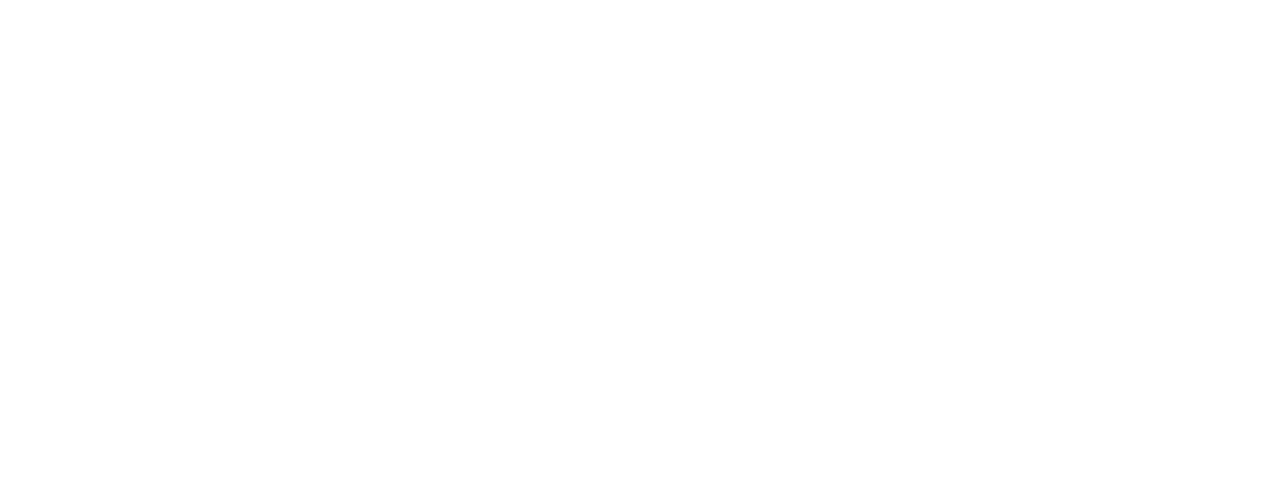
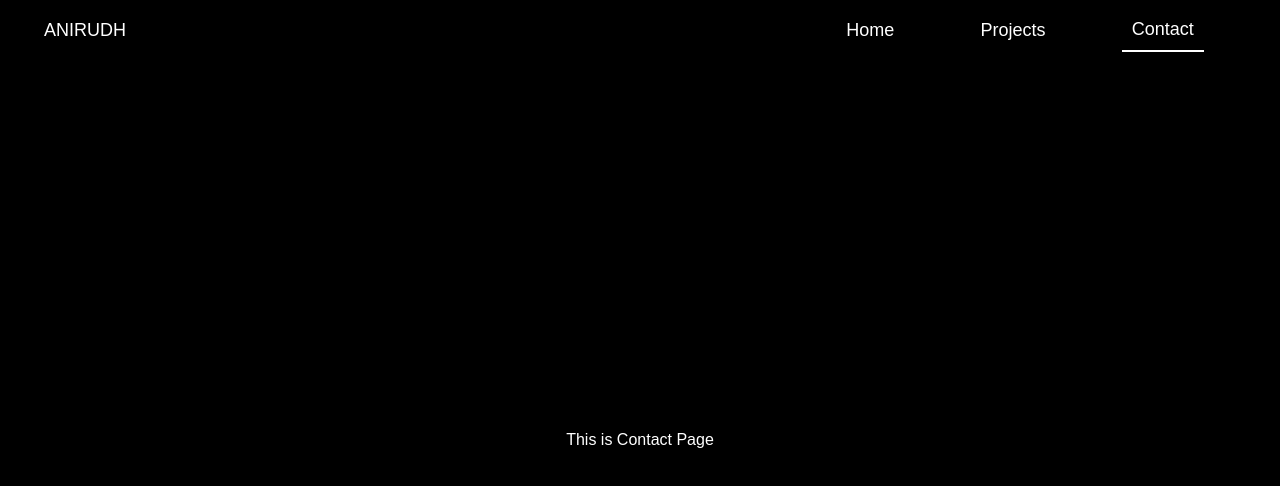
Before and after one commit to Anirudh3167/portfolio, a React (Create React App) app in the folder frontend/: page /contact in a window 1280 px wide. Before the commit this address had no page. Shown: the top 486 px of the page. Built offline with nearby package versions, Linux system fonts and the light colour scheme.

Commit message:
Projects Page created

```diff
--- a/frontend/src/App.js
+++ b/frontend/src/App.js
@@ -2,6 +2,8 @@ import { BrowserRouter,Routes,Route } from 'react-router-dom';
 
 import './App.css';
 import Home from './Home/Home';
+import Contact from './Contact/Contact';
+import Projects from './Projects/Projects';
 
 function App() {
   return (
@@ -10,7 +12,8 @@ function App() {
         <Routes>
 
           <Route path='/' element={<Home />} />
-
+          <Route path='/contact' element={<Contact />} />
+          <Route path='/projects' element={<Projects />} />
         </Routes>
       </BrowserRouter>
     </div>
--- a/frontend/src/Components/Navbar/Navbar.css
+++ b/frontend/src/Components/Navbar/Navbar.css
@@ -53,6 +53,14 @@
     height: 40px;
 }
 
+.NavFixedMenuItem {
+    display: flex;
+    align-items: center;
+    justify-content: center;
+
+    padding: 10px;
+}
+
                                                     /* Side navBar */
 .NavSideBarHamburger {
     position: fixed;
@@ -70,10 +78,16 @@
     padding: 10px;
     background-color: #222;
     z-index: 5;
+    animation: popup 0.5s ease-out forwards;
 }
 
 .activeSideBar {
     background-color: purple;
+}
+
+@keyframes popup {
+    0% {width: 0px; height: 0px;}
+    100% {width: 60px; height: 60px;}
 }
 
 .NavSideBarLine {
@@ -85,6 +99,12 @@
     margin: 4px;
     background-color: silver;
     transition: 1s;
+    animation: popupLine 0.5s ease-in forwards;
+}
+
+@keyframes popupLine {
+    0% {width: 0;}
+    100% {width: 30px;}
 }
 
 .activeSideBar > .TopLine {transform: translateY(5px) rotateZ(45deg);}
@@ -96,7 +116,7 @@
     right: 0px;
     display: flex;
     align-items: center;
-    justify-content: flex-end;
+    justify-content: flex-start;
     flex-direction: column;
 
     width: 100%;
@@ -109,6 +129,7 @@
     color: var(--fg-clr);
     font-size: 20px;
     font-weight: 500;
+    padding-top: 30px;
     z-index: 4;
     transition: 1s;
 }
@@ -138,19 +159,49 @@
     width: 100%;
 }
 
+.NavSideItemContainer {
+    display: flex;
+    align-items: center;
+    justify-content: center;
+    flex-direction: row;
+    flex-wrap: nowrap;
+
+    width: 100%;
+    height: 60px;
+
+    margin: 5px 0;
+}
+
+.NavSideBarCircle {
+    display: flex;
+    align-items: center;
+    justify-content: center;
+
+    width: 20px;
+    height: 20px;
+
+    background-color: var(--fg-clr);
+    border-radius: 50%;
+    padding: 7px;
+}
+
 .NavSideBarItem {
     display: flex;
     align-items: center;
     justify-content: center;
 
-    width: 100%;
+    width: 200px;
     height: 60px;
 
     font-size: 30px;
     font-weight: 800;
     font-family: 'Franklin Gothic Medium', 'Arial Narrow', Arial, sans-serif;
     color: var(--fg-clr);
-    margin: 5px 0;
+}
+
+.activeSideBarLink {
+    list-style: disc;
+    text-decoration: wavy;
 }
 
 .NavSideBarSocial {
@@ -183,4 +234,5 @@
     .NavFixedMenuBtn {display: flex;}
     .NavFixedMenuContainer {display: none;}
     .NavSideBarContainer {top: 0; height: 100vh;}
+    .NavFixedLogoSpace {padding-left: 10px;}
 }
--- a/frontend/src/Components/Navbar/Navbar.jsx
+++ b/frontend/src/Components/Navbar/Navbar.jsx
@@ -1,5 +1,6 @@
 // Module Imports
 import React, { useEffect, useState } from 'react'
+import { Link, useLocation } from 'react-router-dom';
 
 // CSS Imports
 // Rule :- className='Nav<name>'
@@ -7,10 +8,20 @@ import './Navbar.css'
 
 function Navbar() {
   const [menuClicked,setMenuClicked] = useState(false);
-  const [displayHambureger,setDisplayHamburger] = useState(false);
+  const [displayHambureger,setDisplayHamburger] = useState(window.scrollY > 50);
+  const location = useLocation();
+
+  const onscroll = () => {
+    setDisplayHamburger(window.scrollY > 50);
+  };
+
+  // Attach the scroll event listener when the component mounts
   useEffect(() => {
-    window.addEventListener('scroll',onscroll,setDisplayHamburger(window.scrollY > 50))
-  })
+    window.addEventListener('scroll', onscroll);
+    return () => {
+      window.removeEventListener('scroll', onscroll);
+    };
+  }, []);
 
   return (
     <div className='NavWrapper'>
@@ -19,15 +30,15 @@ function Navbar() {
           <div className="NavFixedLogoSpace"> ANIRUDH </div>
           <div className="NavFixedMenuBtn" onClick={() => {setMenuClicked(true)}}> Menu </div>
           <div className="NavFixedMenuContainer">
-            <div className="NavFixedMenuItem"> Home </div>
-            <div className="NavFixedMenuItem"> Projects </div>
-            <div className="NavFixedMenuItem"> Contact </div>
+            <Link to="/" className={`NavFixedMenuItem ${location.pathname === "/" ? "activeLink" : ""}`}> Home </Link>
+            <Link to="/projects" className={`NavFixedMenuItem ${location.pathname === "/projects" ? "activeLink" : ""}`}> Projects </Link>
+            <Link to="/contact" className={`NavFixedMenuItem ${location.pathname === "/contact" ? "activeLink" : ""}`}> Contact </Link>
           </div>
         </div>
 
         {/* Side NavBar on page right side */}
         {
-          displayHambureger ?
+          displayHambureger || menuClicked ?
           <div className={`NavSideBarHamburger ${menuClicked ? "activeSideBar" : ""}`}
           onClick={() => {setMenuClicked(!menuClicked)}}>
             <div className="NavSideBarLine TopLine"></div>
@@ -35,12 +46,20 @@ function Navbar() {
           </div>
           : ""
         }
-        <div className="NavSideBarContainer" style={menuClicked ? {transform:"translateX(0%)",display:"flex"} : {transform:"translateX(100%)",display:"none"}}>
+        <div className="NavSideBarContainer" style={menuClicked ? {transform:"translateX(0%)"} : {transform:"translateX(100%)"}}>
             <div className="NavSideBarHead"> NAVIGATION </div>
             <div className="NavSideBarItemsContainer">
-              <div className="NavSideBarItem">Home</div>
-              <div className="NavSideBarItem">Projects</div>
-              <div className="NavSideBarItem">Contact</div>
+              <Link to="/" className='NavSideItemContainer'>
+                <div className="NavSideBarCircle" style={location.pathname === "/" ? {backgroundColor:"var(--fg-clr)"} : {backgroundColor:"transparent"}}></div>
+                <div className="NavSideBarItem"> Home </div></Link>
+              <Link to="/projects" className='NavSideItemContainer'>
+              <div className="NavSideBarCircle" style={location.pathname === "/projects" ? {backgroundColor:"var(--fg-clr)"} : {backgroundColor:"transparent"}}></div>
+                <div className="NavSideBarItem"> Projects </div>
+              </Link>
+              <Link to="/contact" className='NavSideItemContainer'>
+              <div className="NavSideBarCircle" style={location.pathname === "/contact" ? {backgroundColor:"var(--fg-clr)"} : {backgroundColor:"transparent"}}></div>
+                <div className="NavSideBarItem"> Contact </div>
+              </Link>
             </div>
             <div className="NavSideBarHead"> SOCIAL LINKS </div>
             <div className="NavSideBarSocial">
--- /dev/null
+++ b/frontend/src/Contact/Contact.css
@@ -0,0 +1,19 @@
+.ContactmainWrapper {
+    margin: 0;
+    padding: 0;
+    box-sizing: border-box;
+    background-color: var(--bg-clr);
+    color: var(--fg-clr);
+}
+
+.ContactMainContainer {
+    display: flex;
+    align-items: center;
+    justify-content: center;
+    flex-direction: column;
+
+    width: 100vw;
+    height: 110vh;
+
+    overflow: scroll;
+}
--- /dev/null
+++ b/frontend/src/Contact/Contact.jsx
@@ -0,0 +1,17 @@
+import React from 'react'
+import Navbar from '../Components/Navbar/Navbar'
+
+import './Contact.css'
+
+function Contact() {
+  return (
+    <div className='ContactmainWrapper'>
+        <Navbar />
+        <div className="ContactMainContainer">
+            This is Contact Page
+        </div>
+    </div>
+  )
+}
+
+export default Contact
--- /dev/null
+++ b/frontend/src/Projects/Projects.css
@@ -0,0 +1,19 @@
+.ProjectsMainWrapper {
+    margin: 0;
+    padding: 0;
+    box-sizing: border-box;
+}
+
+.ProjectsMainContainer {
+    display: flex;
+    align-items: center;
+    justify-content: center;
+    flex-direction: column;
+
+    width: 100vw;
+    min-height: 110vh;
+
+    overflow: scroll;
+    background-color: var(--bg-clr);
+    color: var(--fg-clr);
+}
--- /dev/null
+++ b/frontend/src/Projects/Projects.jsx
@@ -0,0 +1,18 @@
+import React from 'react'
+
+import './Projects.css'
+
+import Navbar from '../Components/Navbar/Navbar'
+
+function Projects() {
+  return (
+    <div className='ProjectsMainWrapper'>
+        <Navbar />
+        <div className="ProjectsMainContainer">
+            This is Projects Home Page
+        </div>
+    </div>
+  )
+}
+
+export default Projects
--- a/frontend/src/index.css
+++ b/frontend/src/index.css
@@ -11,3 +11,18 @@
   --bg-clr: rgb(0,0,0);
   --fg-clr: rgb(255,255,255);
 }
+
+a {
+  color: var(--fg-clr);
+  text-decoration: none;
+  transition: 1s;
+}
+
+a:hover {
+  color: blue;
+}
+
+.activeLink {
+  color: var(--fg-clr);
+  border-bottom: 2px solid var(--fg-clr);
+}
```
